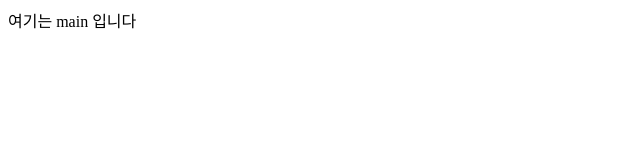
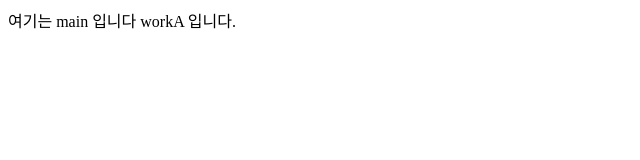
Before and after one commit to GHKgwon/team-project, a plain HTML site: page index.html in a window 1280 px wide. Shown: the whole page, without its empty margins (0-640 px from the left). Drawn offline with Linux system fonts and the light colour scheme.

Commit message:
workA 수정1

```diff
--- a/index.html
+++ b/index.html
@@ -6,6 +6,6 @@
     <title>Document</title>
   </head>
   <body>
-    여기는 main 입니다
+    여기는 main 입니다 workA 입니다.
   </body>
 </html>
```
